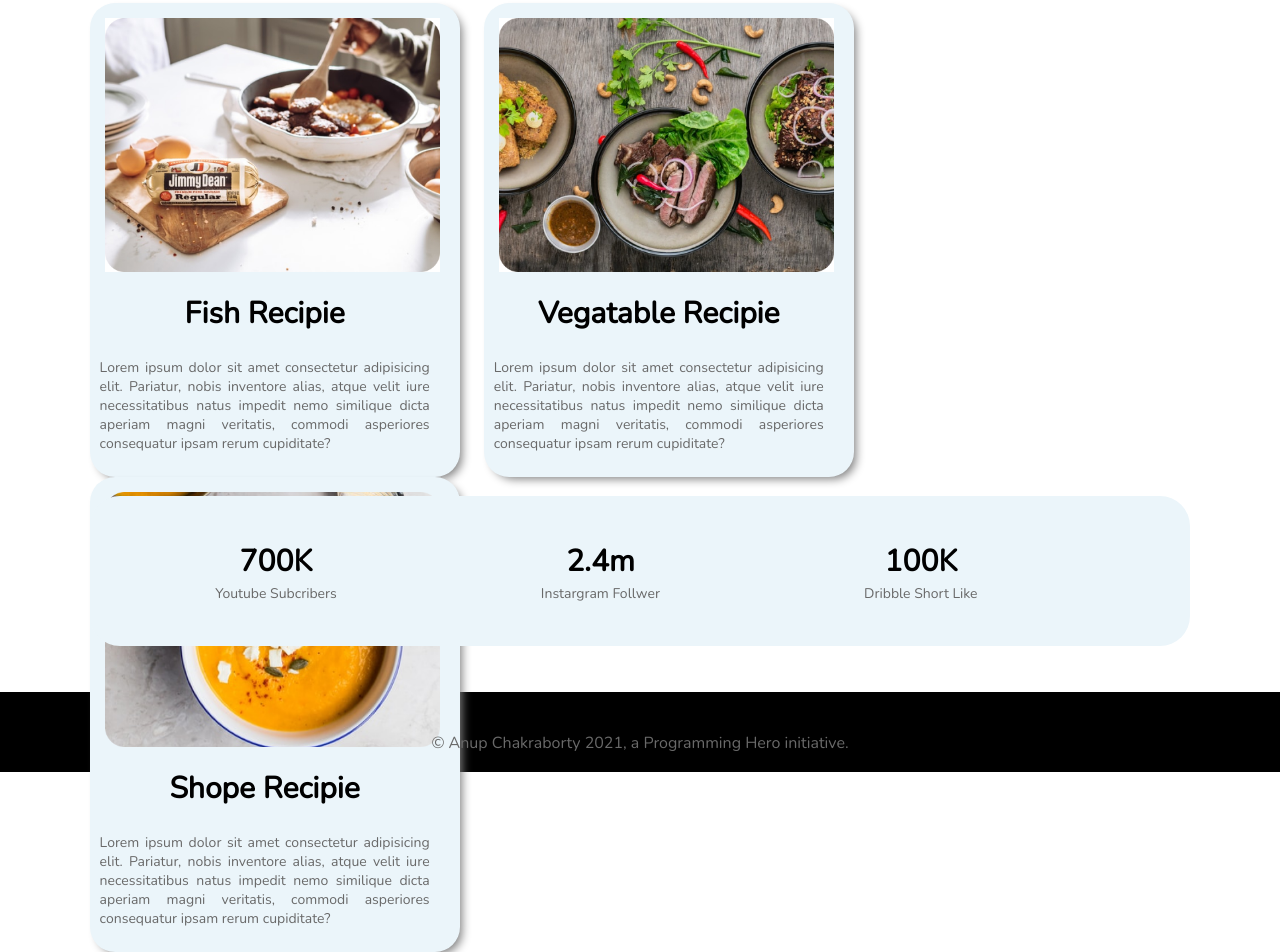
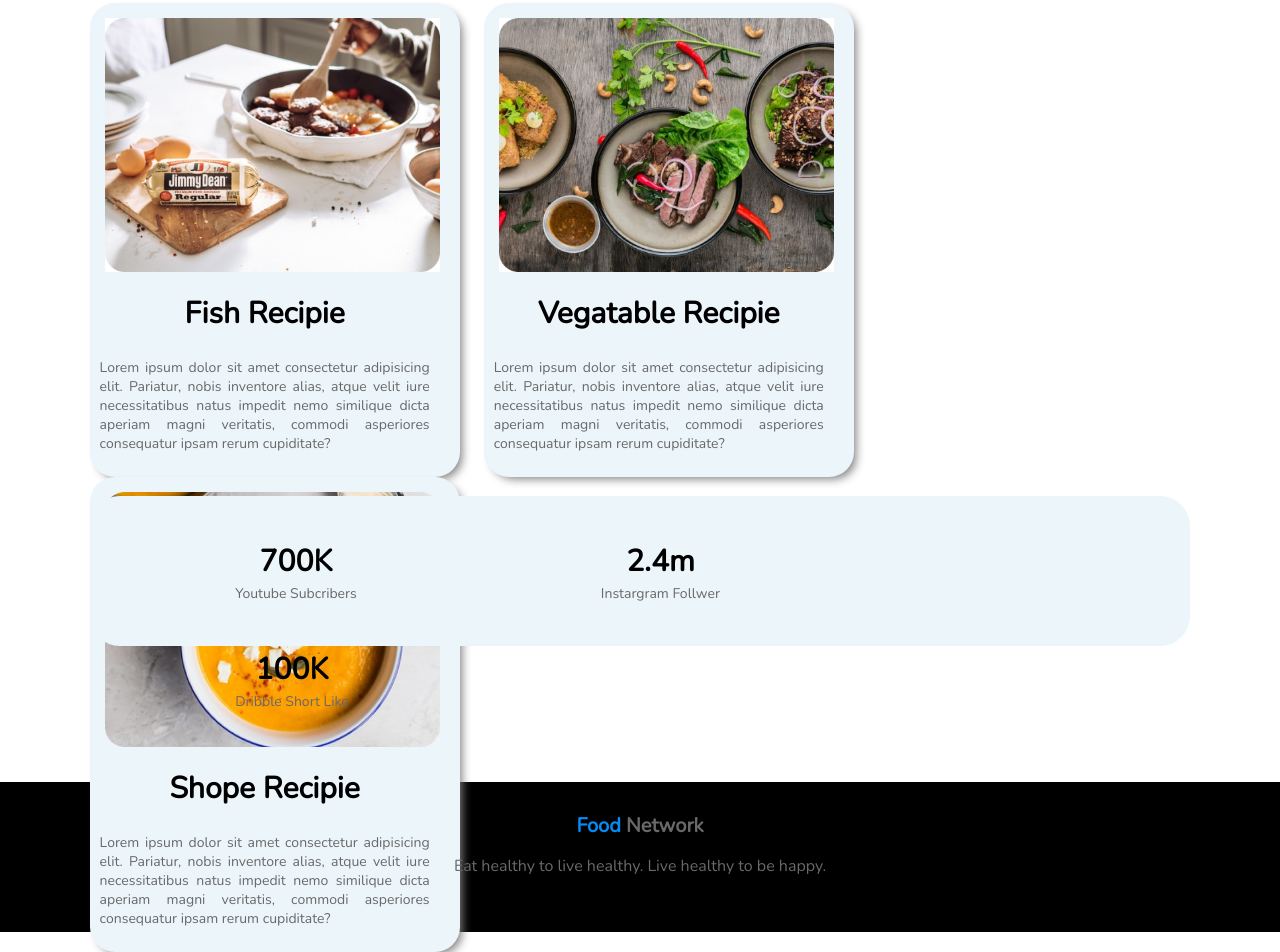
Before and after one commit to anupchakraborty/webpage_food_network, a plain HTML site: page index.html in a window 1280 px wide. Shown: the part 1204-2156 px from the top of the page. Drawn offline with nearby package versions, Linux system fonts and the light colour scheme.

Commit message:
footer style okk

```diff
--- a/index.html
+++ b/index.html
@@ -88,7 +88,8 @@
         </div>
     </div>
     <footer>
-        <p>© Anup Chakraborty 2021, a Programming Hero initiative.</p>
+        <h1><span>Food</span> Network </h1>
+        <p>Eat healthy to live healthy. Live healthy to be happy.</p>
     </footer>
 </body>
 </html>
--- a/style.css
+++ b/style.css
@@ -141,7 +141,7 @@ p{
 }
 .info-item{
     display:inline-block;
-    padding: 0 100px 0 100px;
+    padding: 0 120px 0 120px;
 }
 .info-item h1{
     margin: 45px 0 0 0;
@@ -156,10 +156,20 @@ p{
     color: dimgray;
 }
 footer{
-    height: 80px;
+    height: 150px;
     background-color: black;
+    padding: 0px;
+}
+footer h1{
+    font-size: 20px;
+    padding-top: 30px;
+    text-align: center;
+    color: dimgray;
+}
+footer span{
+    color: #048CF7;
 }
 footer p{
-    padding: 40px;;
     text-align: center;
+    color: dimgray;
 }
```
